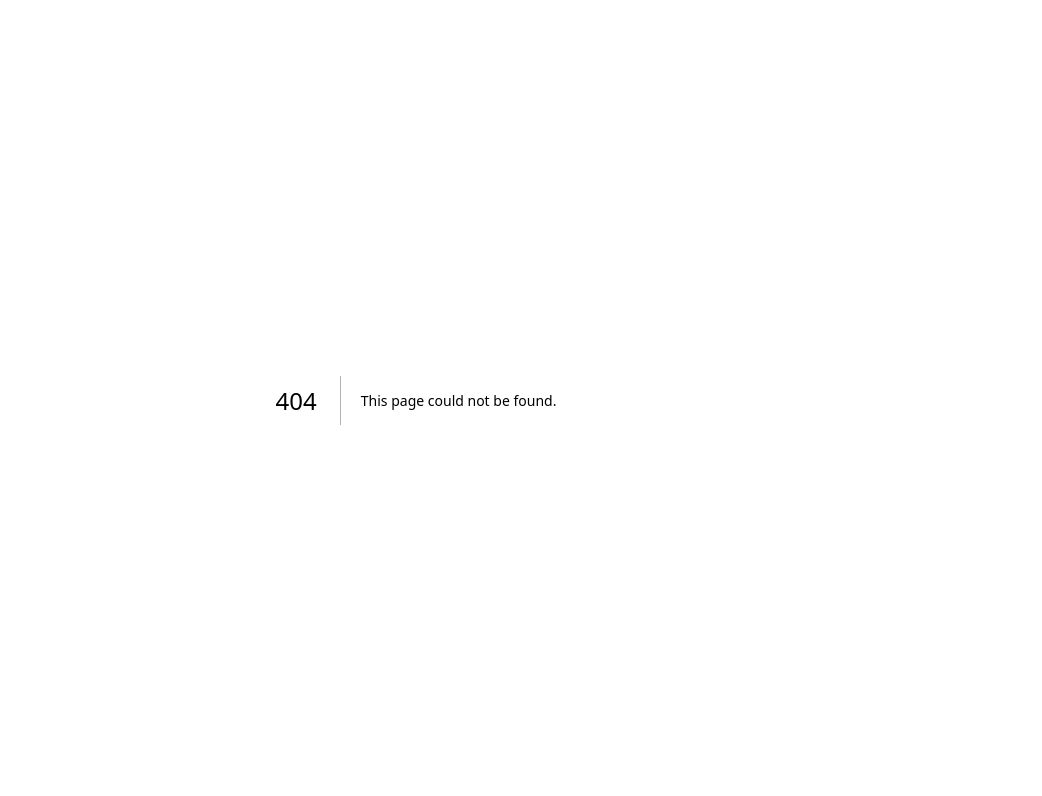
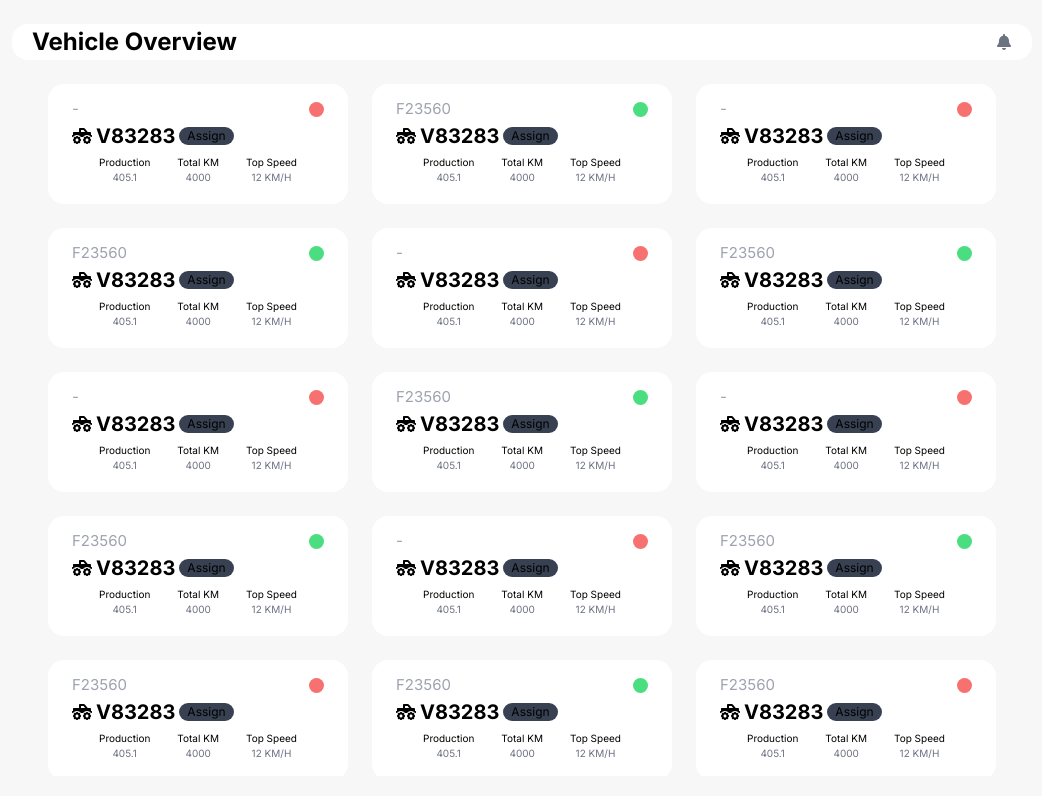
Before and after one commit to Riandra4trend/HackatonISMC, a Next.js app: page /vehicle in a window 1280 px wide. Before the commit this address had no page. Shown: the top 796 px of the page, without its empty margins (224-1266 px from the left). Built offline with nearby package versions, Linux system fonts and the light colour scheme.

Commit message:
account vehicle pverview

```diff
--- /dev/null
+++ b/src/app/vehicle/Vehicle.tsx
@@ -0,0 +1,285 @@
+"use client";
+import Image from "next/image";
+import { FaTruckMonster,FaBell } from "react-icons/fa";
+import { useState } from "react";
+// import toast from "react-hot-toast";
+import { useRouter } from "next/navigation";
+// import { signIn } from "next-auth/react";
+
+export default function Vehicle() {
+  const router = useRouter();
+
+  const vehicleData = [
+    {
+    vehicle_id:"V83283",
+    fleet_id:"-",
+    production:"405.1",
+    TotalKM:"4000",
+    TopSpeed:"12"
+  },
+    {
+    vehicle_id:"V83283",
+    fleet_id:"F23560",
+    production:"405.1",
+    TotalKM:"4000",
+    TopSpeed:"12"
+  },
+    {
+    vehicle_id:"V83283",
+    fleet_id:"-",
+    production:"405.1",
+    TotalKM:"4000",
+    TopSpeed:"12"
+  },
+    {
+    vehicle_id:"V83283",
+    fleet_id:"F23560",
+    production:"405.1",
+    TotalKM:"4000",
+    TopSpeed:"12"
+  },
+    {
+    vehicle_id:"V83283",
+    fleet_id:"-",
+    production:"405.1",
+    TotalKM:"4000",
+    TopSpeed:"12"
+  },
+    {
+    vehicle_id:"V83283",
+    fleet_id:"F23560",
+    production:"405.1",
+    TotalKM:"4000",
+    TopSpeed:"12"
+  },
+    {
+    vehicle_id:"V83283",
+    fleet_id:"-",
+    production:"405.1",
+    TotalKM:"4000",
+    TopSpeed:"12"
+  },
+    {
+    vehicle_id:"V83283",
+    fleet_id:"F23560",
+    production:"405.1",
+    TotalKM:"4000",
+    TopSpeed:"12"
+  },
+    {
+    vehicle_id:"V83283",
+    fleet_id:"-",
+    production:"405.1",
+    TotalKM:"4000",
+    TopSpeed:"12"
+  },
+    {
+    vehicle_id:"V83283",
+    fleet_id:"F23560",
+    production:"405.1",
+    TotalKM:"4000",
+    TopSpeed:"12"
+  },
+    {
+    vehicle_id:"V83283",
+    fleet_id:"-",
+    production:"405.1",
+    TotalKM:"4000",
+    TopSpeed:"12"
+  },
+  {
+    vehicle_id:"V83283",
+    fleet_id:"F23560",
+    production:"405.1",
+    TotalKM:"4000",
+    TopSpeed:"12"
+  },
+  {
+    vehicle_id:"V83283",
+    fleet_id:"F23560",
+    production:"405.1",
+    TotalKM:"4000",
+    TopSpeed:"12"
+  },
+  {
+    vehicle_id:"V83283",
+    fleet_id:"F23560",
+    production:"405.1",
+    TotalKM:"4000",
+    TopSpeed:"12"
+  },
+  {
+    vehicle_id:"V83283",
+    fleet_id:"F23560",
+    production:"405.1",
+    TotalKM:"4000",
+    TopSpeed:"12"
+  },
+  {
+    vehicle_id:"V83283",
+    fleet_id:"F23560",
+    production:"405.1",
+    TotalKM:"4000",
+    TopSpeed:"12"
+  },
+  {
+    vehicle_id:"V83283",
+    fleet_id:"F23560",
+    production:"405.1",
+    TotalKM:"4000",
+    TopSpeed:"12"
+  },
+  {
+    vehicle_id:"V83283",
+    fleet_id:"F23560",
+    production:"405.1",
+    TotalKM:"4000",
+    TopSpeed:"12"
+  },
+  {
+    vehicle_id:"V83283",
+    fleet_id:"F23560",
+    production:"405.1",
+    TotalKM:"4000",
+    TopSpeed:"12"
+  },
+  {
+    vehicle_id:"V83283",
+    fleet_id:"F23560",
+    production:"405.1",
+    TotalKM:"4000",
+    TopSpeed:"12"
+  },
+  {
+    vehicle_id:"V83283",
+    fleet_id:"F23560",
+    production:"405.1",
+    TotalKM:"4000",
+    TopSpeed:"12"
+  },
+  {
+    vehicle_id:"V83283",
+    fleet_id:"F23560",
+    production:"405.1",
+    TotalKM:"4000",
+    TopSpeed:"12"
+  },
+  {
+    vehicle_id:"V83283",
+    fleet_id:"F23560",
+    production:"405.1",
+    TotalKM:"4000",
+    TopSpeed:"12"
+  },
+  {
+    vehicle_id:"V83283",
+    fleet_id:"F23560",
+    production:"405.1",
+    TotalKM:"4000",
+    TopSpeed:"12"
+  },
+  {
+    vehicle_id:"V83283",
+    fleet_id:"F23560",
+    production:"405.1",
+    TotalKM:"4000",
+    TopSpeed:"12"
+  },
+  {
+    vehicle_id:"V83283",
+    fleet_id:"F23560",
+    production:"405.1",
+    TotalKM:"4000",
+    TopSpeed:"12"
+  },
+  {
+    vehicle_id:"V83283",
+    fleet_id:"F23560",
+    production:"405.1",
+    TotalKM:"4000",
+    TopSpeed:"12"
+  },
+  {
+    vehicle_id:"V83283",
+    fleet_id:"F23560",
+    production:"405.1",
+    TotalKM:"4000",
+    TopSpeed:"12"
+  },
+  {
+    vehicle_id:"V83283",
+    fleet_id:"F23560",
+    production:"405.1",
+    TotalKM:"4000",
+    TopSpeed:"12"
+  },
+  {
+    vehicle_id:"V83283",
+    fleet_id:"F23560",
+    production:"405.1",
+    TotalKM:"4000",
+    TopSpeed:"12"
+  },
+  {
+    vehicle_id:"V83283",
+    fleet_id:"F23560",
+    production:"405.1",
+    TotalKM:"4000",
+    TopSpeed:"12"
+  },
+]
+
+  return (
+    <div className="flex h-screen w-full fixed">
+      <div className="w-[256px] bg-white">
+
+      </div>
+
+      <div className="w-full bg-[#F7F7F7] flex flex-col p-[24px] gap-[24px]">
+        <div className="w-full h-20 bg-white rounded-[16px] text-black flex flex-row px-5 justify-between items-center">
+          <h1 className="font-bold my-auto text-2xl">
+            Vehicle Overview
+          </h1>
+          <FaBell className="text-gray-500"></FaBell>
+        </div>
+        <div className="w-full h-fit flex-row flex flex-wrap gap-[24px] justify-center overflow-y-scroll" id="style-2">
+          {vehicleData.map((vehicle,index)=>(
+            <div className="w-[300px] h-[120px] bg-white rounded-[16px] flex flex-col justify-center p-[24px]">
+              <div className="flex-row flex items-center justify-between">
+                <p className="text-gray-400 text-[15px]">{vehicle.fleet_id}</p>
+                <div className={index % 2 == 0? "rounded-full w-[15px] h-[15px] bg-red-400": "rounded-full w-[15px] h-[15px] bg-green-400"}>
+              </div>
+            </div>
+                <div className="flex gap-1 items-center">
+                  <FaTruckMonster className="w-[20px] h-[20px] my-auto text-black">
+                  </FaTruckMonster>
+                  <p className="text-black font-bold text-[20px]">{vehicle.vehicle_id}</p>
+                  {/* <div className="w-full flex flex-row justify-center items-center"> */}
+                    <div className="bg-gray-700 hover:bg-gray-600 max-h-[20px] rounded-[12px] px-2 text-[12px] flex flex-row items-center cursor-pointer">
+                        Assign
+                      </div>
+                  {/* </div> */}
+                </div>
+
+              <div className="flex justify-evenly text-black text-[10px] text-center my-1">
+                <div>
+                  <p>Production</p>
+                  <p className="text-gray-500">{vehicle.production}</p>
+                </div>
+                <div>
+                  <p>Total KM</p>
+                  <p className="text-gray-500">{vehicle.TotalKM}</p>
+                </div>
+                <div>
+                  <p>Top Speed</p>
+                  <p className="text-gray-500">{vehicle.TopSpeed} KM/H</p>
+                </div>
+              </div>
+
+            </div>
+          ))}
+        </div>
+      </div>
+    </div>
+  );
+}
--- /dev/null
+++ b/src/app/vehicle/page.tsx
@@ -0,0 +1,6 @@
+// import Register from "@/app/register/Register";
+import Vehicle from "./Vehicle";
+
+const page = () => <Vehicle />;
+
+export default page;
```
